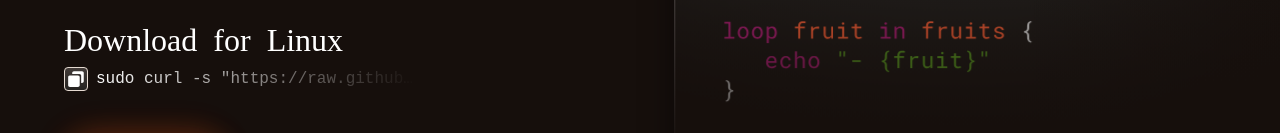
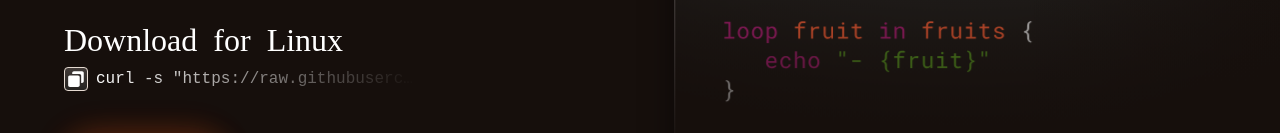
Before and after one commit to amber-lang/amber-website, a Next.js app: page / in a window 1280 px wide. Shown: the part 410-543 px from the top of the page. Built offline with nearby package versions, Linux system fonts and the light colour scheme.

Commit message:
fix: snippet code

```diff
--- a/src/components/atoms/CopyInstaller/CopyInstaller.tsx
+++ b/src/components/atoms/CopyInstaller/CopyInstaller.tsx
@@ -3,7 +3,7 @@
 import { useEffect, useState } from "react";
 import styles from "./CopyInstaller.module.css";
 
-const SNIPPET = "sudo curl -s \"https://raw.githubusercontent.com/Ph0enixKM/AmberNative/master/setup/install.sh\" | $(echo /bin/bash)"
+const SNIPPET = "curl -s \"https://raw.githubusercontent.com/Ph0enixKM/AmberNative/master/setup/install.sh\" | $(echo /bin/bash)"
 
 function getOSName(): string | null {
     const userAgent = (typeof window !== "undefined") ? window.navigator.userAgent : "";
```
